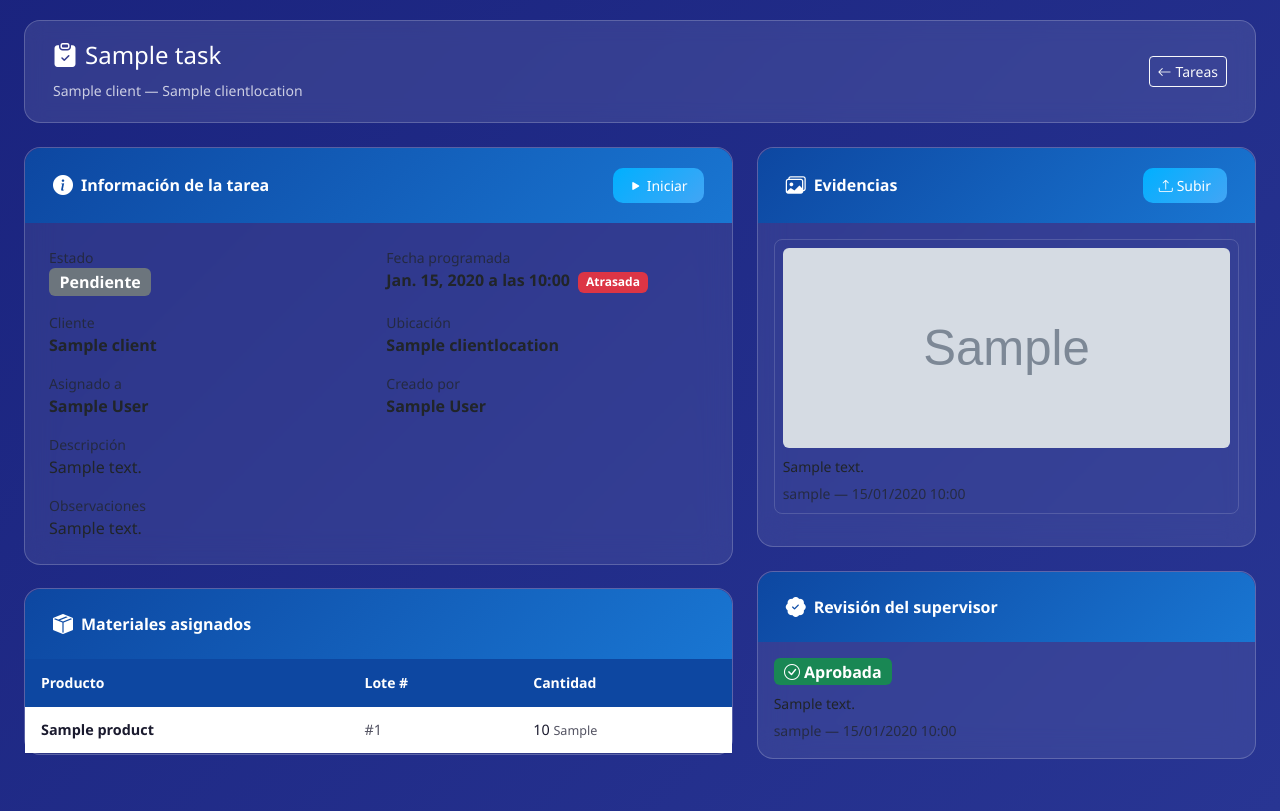
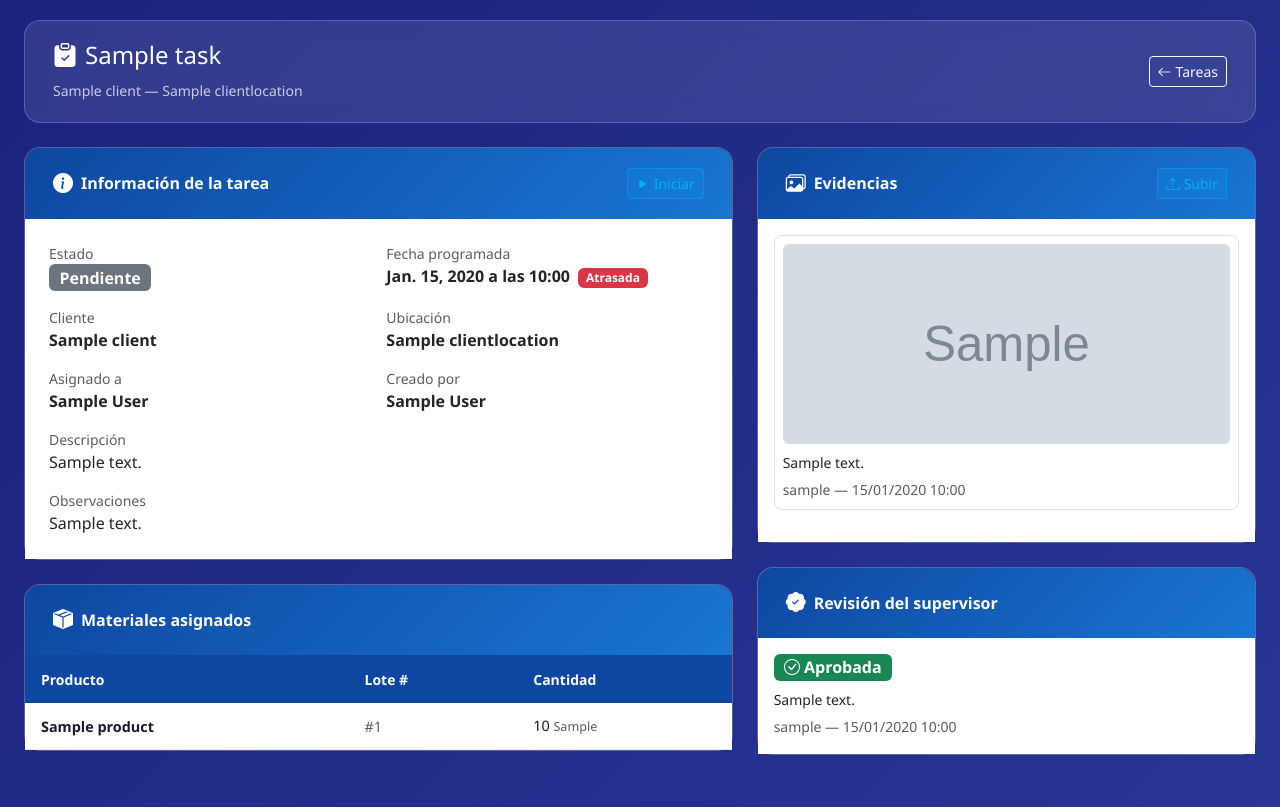
Before and after one commit to EstebanPastranaCarmona/SistemaLiempieza, a Django app: page /tareas/1/ in a window 1280 px wide. Shown: the part 60-871 px from the top of the page. Run offline with Django 5.2, Linux system fonts and the light colour scheme; a user stored in the database is signed in; tables that the repository leaves empty hold one stand-in row (values such as "Sample post"); grey boxes marked "Sample" are stand-in pictures; parts of the project's set-up code (start-up, migrations or seed data) failed here and were passed over; some libraries are stand-ins or nearby versions.

Commit message:
fix(tasks): botones tabla btn btn-sm btn-lc-primary, card-body blanco en detalle

```diff
--- a/Project/app/tasks/templates/tasks/task_detail.html
+++ b/Project/app/tasks/templates/tasks/task_detail.html
@@ -26,7 +26,7 @@
                     {% if task.status == 'PENDING' and user == task.assigned_to %}
                     <form method="POST" action="{% url 'tasks:task_start' task.pk %}" class="d-inline">
                         {% csrf_token %}
-                        <button type="submit" class="btn btn-sm btn-lc">
+                        <button type="submit" class="btn btn-sm btn-lc-primary">
                             <i class="bi bi-play-fill me-1"></i>Iniciar
                         </button>
                     </form>
@@ -35,7 +35,7 @@
                     {# Botón Editar: admin/supervisor cuando la tarea no está validada #}
                     {% if task.status != 'VALIDATED' %}
                         {% if user.is_admin or user.is_supervisor %}
-                        <a href="{% url 'tasks:task_edit' task.pk %}" class="btn btn-sm btn-lc">
+                        <a href="{% url 'tasks:task_edit' task.pk %}" class="btn btn-sm btn-lc-primary">
                             <i class="bi bi-pencil-fill me-1"></i>Editar
                         </a>
                         {% endif %}
@@ -43,7 +43,7 @@
 
                     {# Botón Enviar a revisión: operario asignado cuando está En progreso #}
                     {% if task.status == 'IN_PROGRESS' and user == task.assigned_to %}
-                    <a href="{% url 'tasks:task_complete' task.pk %}" class="btn btn-sm btn-lc">
+                    <a href="{% url 'tasks:task_complete' task.pk %}" class="btn btn-sm btn-lc-primary">
                         <i class="bi bi-send-fill me-1"></i>Enviar a revisión
                     </a>
                     {% endif %}
@@ -51,17 +51,17 @@
                     {# Botón Revisar: admin/supervisor cuando está Pendiente de revisión #}
                     {% if task.status == 'PENDING_REVIEW' %}
                         {% if user.is_admin or user.is_supervisor %}
-                        <a href="{% url 'tasks:task_review' task.pk %}" class="btn btn-sm btn-lc">
+                        <a href="{% url 'tasks:task_review' task.pk %}" class="btn btn-sm btn-lc-primary">
                             <i class="bi bi-patch-check-fill me-1"></i>Revisar
                         </a>
                         {% endif %}
                     {% endif %}
                 </div>
             </div>
-            <div class="card-body p-4">
+            <div class="card-body p-4" style="background:white;color:#212529;">
                 <div class="row g-3">
                     <div class="col-6">
-                        <small class="opacity-75 d-block">Estado</small>
+                        <small class="text-muted d-block">Estado</small>
                         {% if task.status == 'PENDING' %}
                             <span class="badge bg-secondary fs-6">Pendiente</span>
                         {% elif task.status == 'IN_PROGRESS' %}
@@ -73,35 +73,35 @@
                         {% endif %}
                     </div>
                     <div class="col-6">
-                        <small class="opacity-75 d-block">Fecha programada</small>
+                        <small class="text-muted d-block">Fecha programada</small>
                         <strong>{{ task.scheduled_date }}{% if task.scheduled_time %} a las {{ task.scheduled_time|time:"H:i" }}{% endif %}</strong>
                         {% if task.is_overdue %}<span class="badge bg-danger ms-1">Atrasada</span>{% endif %}
                     </div>
                     <div class="col-6">
-                        <small class="opacity-75 d-block">Cliente</small>
+                        <small class="text-muted d-block">Cliente</small>
                         <strong>{{ task.client.name }}</strong>
                     </div>
                     <div class="col-6">
-                        <small class="opacity-75 d-block">Ubicación</small>
+                        <small class="text-muted d-block">Ubicación</small>
                         <strong>{{ task.location.name|default:"—" }}</strong>
                     </div>
                     <div class="col-6">
-                        <small class="opacity-75 d-block">Asignado a</small>
+                        <small class="text-muted d-block">Asignado a</small>
                         <strong>{{ task.assigned_to.get_full_name|default:task.assigned_to.username|default:"—" }}</strong>
                     </div>
                     <div class="col-6">
-                        <small class="opacity-75 d-block">Creado por</small>
+                        <small class="text-muted d-block">Creado por</small>
                         <strong>{{ task.created_by.get_full_name|default:task.created_by.username|default:"—" }}</strong>
                     </div>
                     {% if task.description %}
                     <div class="col-12">
-                        <small class="opacity-75 d-block">Descripción</small>
+                        <small class="text-muted d-block">Descripción</small>
                         <p class="mb-0">{{ task.description }}</p>
                     </div>
                     {% endif %}
                     {% if task.notes %}
                     <div class="col-12">
-                        <small class="opacity-75 d-block">Observaciones</small>
+                        <small class="text-muted d-block">Observaciones</small>
                         <p class="mb-0">{{ task.notes }}</p>
                     </div>
                     {% endif %}
@@ -115,7 +115,7 @@
                 <i class="bi bi-box-seam-fill fs-5"></i>
                 <span class="fw-semibold">Materiales asignados</span>
                 {% if user.is_admin or user.is_supervisor %}
-                <a href="{% url 'tasks:task_material_create' task.pk %}" class="btn-lc btn-sm ms-auto">
+                <a href="{% url 'tasks:task_material_create' task.pk %}" class="btn btn-sm btn-lc-primary ms-auto">
                     <i class="bi bi-plus-lg me-1"></i>Agregar
                 </a>
                 {% endif %}
@@ -134,14 +134,13 @@
                         {% for mat in task.materials.all %}
                         <tr>
                             <td class="ps-3 fw-semibold">{{ mat.lot.product.name }}</td>
-                            <td class="opacity-75">#{{ mat.lot.pk }}</td>
-                            <td>{{ mat.quantity }} <small class="opacity-75">{{ mat.lot.product.unit }}</small></td>
+                            <td class="text-muted">#{{ mat.lot.pk }}</td>
+                            <td>{{ mat.quantity }} <small class="text-muted">{{ mat.lot.product.unit }}</small></td>
                             {% if user.is_admin or user.is_supervisor %}
                             <td>
                                 <form method="POST" action="{% url 'tasks:task_material_delete' mat.pk %}" style="display:inline;">
                                     {% csrf_token %}
-                                    <button type="submit" class="btn btn-sm btn-lc"
-                                            style="background:rgba(220,53,69,.2);border-color:rgba(220,53,69,.5);color:#ff6b6b !important;"
+                                    <button type="submit" class="btn btn-sm btn-outline-danger"
                                             onclick="return confirm('¿Eliminar este material?')">
                                         <i class="bi bi-trash-fill"></i>
                                     </button>
@@ -151,7 +150,7 @@
                         </tr>
                         {% empty %}
                         <tr>
-                            <td colspan="4" class="text-center py-3 opacity-75">Sin materiales asignados.</td>
+                            <td colspan="4" class="text-center py-3" style="background:white;color:#888;">Sin materiales asignados.</td>
                         </tr>
                         {% endfor %}
                     </tbody>
@@ -168,14 +167,14 @@
                 <i class="bi bi-images fs-5"></i>
                 <span class="fw-semibold">Evidencias</span>
                 {% if task.status != 'VALIDATED' %}
-                <a href="{% url 'tasks:evidence_create' task.pk %}" class="btn-lc btn-sm ms-auto">
+                <a href="{% url 'tasks:evidence_create' task.pk %}" class="btn btn-sm btn-lc-primary ms-auto">
                     <i class="bi bi-upload me-1"></i>Subir
                 </a>
                 {% endif %}
             </div>
-            <div class="card-body p-3">
+            <div class="card-body p-3" style="background:white;color:#212529;">
                 {% for ev in task.evidences.all %}
-                <div class="mb-3 p-2" style="border:1px solid rgba(255,255,255,.15); border-radius:8px;">
+                <div class="mb-3 p-2" style="border:1px solid #dee2e6; border-radius:8px;">
                     {% if ev.file %}
                         {% if ev.is_video %}
                         <video src="{{ ev.file.url }}" controls
@@ -190,11 +189,11 @@
                         </a>
                         {% endif %}
                     {% endif %}
-                    {% if ev.note %}<p class="mb-1 small">{{ ev.note }}</p>{% endif %}
-                    <small class="opacity-75">{{ ev.uploaded_by.username }} — {{ ev.uploaded_at|date:"d/m/Y H:i" }}</small>
+                    {% if ev.note %}<p class="mb-1 small text-dark">{{ ev.note }}</p>{% endif %}
+                    <small class="text-muted">{{ ev.uploaded_by.username }} — {{ ev.uploaded_at|date:"d/m/Y H:i" }}</small>
                 </div>
                 {% empty %}
-                <p class="text-center opacity-75 py-3">
+                <p class="text-center text-muted py-3">
                     <i class="bi bi-images fs-3 d-block mb-1"></i>Sin evidencias aún.
                 </p>
                 {% endfor %}
@@ -208,7 +207,7 @@
                 <i class="bi bi-patch-check-fill fs-5"></i>
                 <span class="fw-semibold">Revisión del supervisor</span>
             </div>
-            <div class="card-body p-3">
+            <div class="card-body p-3" style="background:white;color:#212529;">
                 <div class="mb-2">
                     {% if task.review.result == 'APPROVED' %}
                         <span class="badge bg-success fs-6"><i class="bi bi-check-circle me-1"></i>Aprobada</span>
@@ -217,7 +216,7 @@
                     {% endif %}
                 </div>
                 {% if task.review.comment %}<p class="mb-1 small">{{ task.review.comment }}</p>{% endif %}
-                <small class="opacity-75">{{ task.review.reviewed_by.username }} — {{ task.review.reviewed_at|date:"d/m/Y H:i" }}</small>
+                <small class="text-muted">{{ task.review.reviewed_by.username }} — {{ task.review.reviewed_at|date:"d/m/Y H:i" }}</small>
             </div>
         </div>
         {% endif %}
```
Also changed, not shown: Project/app/tasks/templates/tasks/task_list.html (+4 -4 lines).
